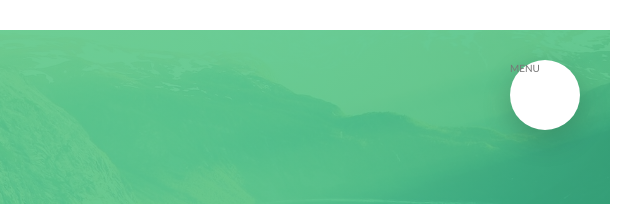
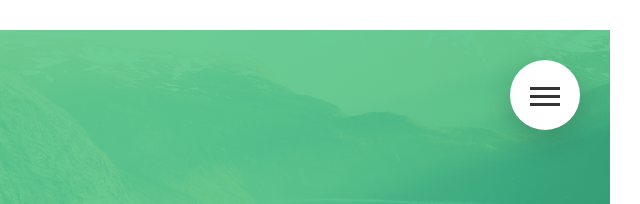
Before and after one commit to tdj182/natours, a website: page index.html in a window 1280 px wide. Shown: the top 204 px of the page, 640-1280 px from the left. Drawn offline with Linux system fonts and the light colour scheme.

Commit message:
Navigation complete

```diff
--- a/index.html
+++ b/index.html
@@ -17,7 +17,9 @@
         <div class="navigation">
             <input type="checkbox" class="navigation__checkbox" id="navi-toggle">
 
-            <label for="navi-toggle" class="navigation__button">MENU</label>
+            <label for="navi-toggle" class="navigation__button">
+                <span class="navigation__icon">&nbsp;</span>
+            </label>
 
             <div class="navigation__background">&nbsp;</div>
 
--- a/sass/layouts/_navigation.scss
+++ b/sass/layouts/_navigation.scss
@@ -13,6 +13,8 @@
     border-radius: 50%;
     z-index: 2000;
     box-shadow: 0 1rem 3rem rgba($color-black, .2);
+    text-align: center;
+    cursor: pointer
   }
 
   &__background {
@@ -78,6 +80,7 @@
     }
   }
 
+  //FUNCTIONALITY
   &__checkbox:checked ~ &__background {
     transform: scale(80);
   }
@@ -86,4 +89,52 @@
     opacity: 1;
     width: 100%;
   }
+
+  //ICON
+  &__icon {
+    position: relative;
+    margin-top: 3.5rem;
+    &,
+    &::before,
+    &::after {
+      width: 3rem;
+      height: 3px;
+      background-color: $color-gray-light-3;
+      display: inline-block;
+    }
+
+
+    &::before,
+    &::after {
+      content: "";
+      position: absolute;
+      left: 0;
+      transition: all .2s;
+    }
+
+    &::before {top: -.8rem}
+    &::after {top: .8rem}
+  }
+
+  &__button:hover &__icon::before {
+    top: -1rem;
+  }
+
+  &__button:hover &__icon::after {
+    top: 1rem;
+  }
+
+  &__checkbox:checked + &__button &__icon {
+    background-color: transparent;
+  }
+
+  &__checkbox:checked + &__button &__icon::before {
+    transform: rotate(135deg);
+    top: 0;
+  }
+
+  &__checkbox:checked + &__button &__icon::after {
+    transform: rotate(-135deg);
+    top: 0;
+  }
 }
```
Also changed, not shown: css/style.css.
